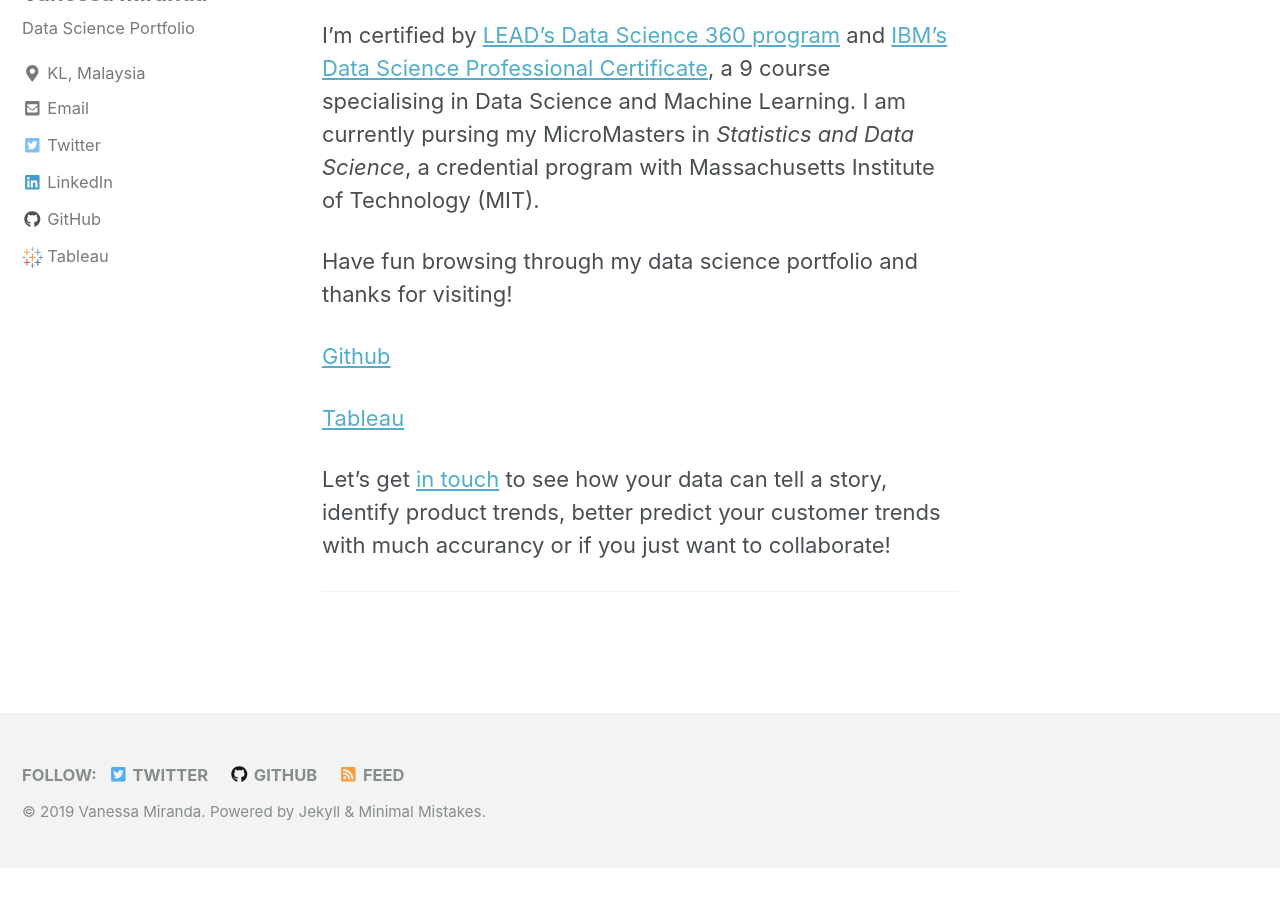
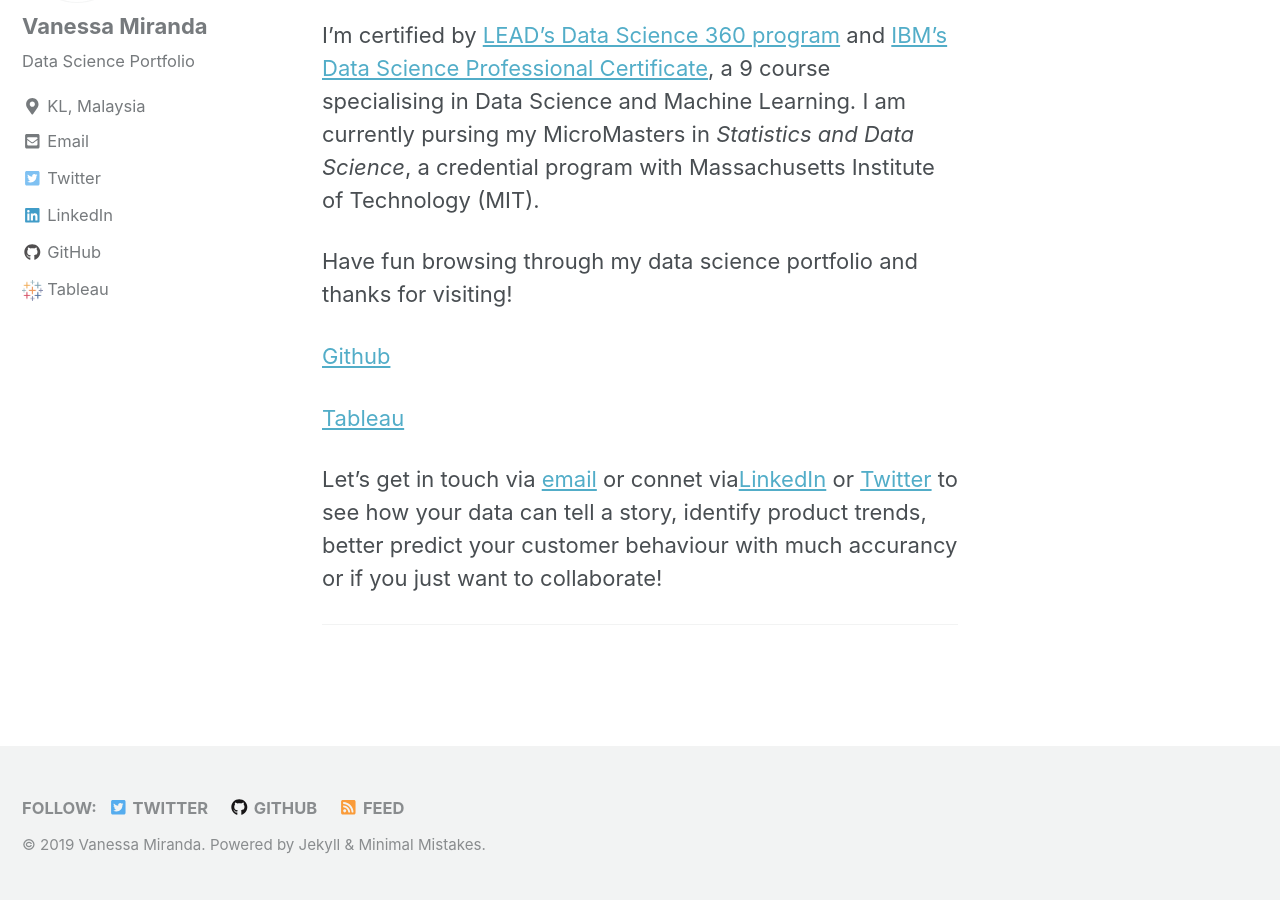
Before and after one commit to vanessamiranda/vanessamiranda.github.io, a Jekyll site: the page built from _pages/about.md, in a window 1280 px wide and 900 px high, scrolled down 1043 px. Built offline with Jekyll 4.4.1, drawn with Linux system fonts in a browser that asks for light colours; nearby versions of some CDN libraries; before the commit the page ends 1910 px from its top, so only the background shows below that.

Commit message:
update about page

```diff
--- a/_pages/about.md
+++ b/_pages/about.md
@@ -19,7 +19,7 @@
 
 [Tableau](http://bit.ly/2KY4ftohome)
 
-Let’s get [in touch](mailto:vanessamiranda0@gmail.com) to see how your data can tell a story, identify product trends, better predict your customer trends with much accurancy or if you just want to collaborate!
+Let’s get in touch via [email](mailto:vanessamiranda0@gmail.com) or connet via[LinkedIn](https://www.linkedin.com/in/vanessamiranda/) or [Twitter](https://twitter.com/VanessaMiranda1) to see how your data can tell a story, identify product trends, better predict your customer behaviour with much accurancy or if you just want to collaborate!
 
 
 
```
